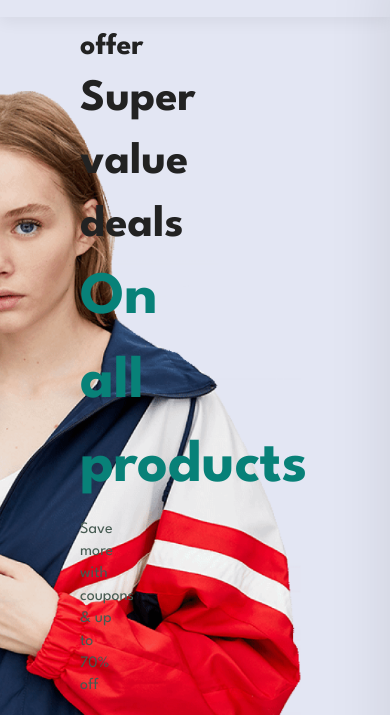
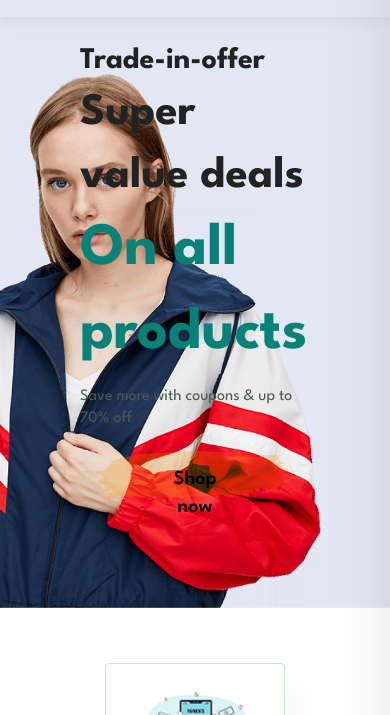
Before and after one commit to nemimj/GenAtoZ, a plain HTML site: page index.html in a window 390 px wide. Shown: the part 71-786 px from the top of the page. Drawn offline with Linux system fonts and the light colour scheme.

Commit message:
hero section updated in mobile css

```diff
--- a/css/media.css
+++ b/css/media.css
@@ -45,4 +45,18 @@
     .shopping-bag{
         display: none;
     }
+
+
+
+    /* Hero section */
+
+    #hero {
+        height: 70vh;
+        background-position: top 15% right 0;
+    }
+
+    #hero .hero-content {
+        font-size: 3rem;
+        width: 100%;
+    }
 }
```
